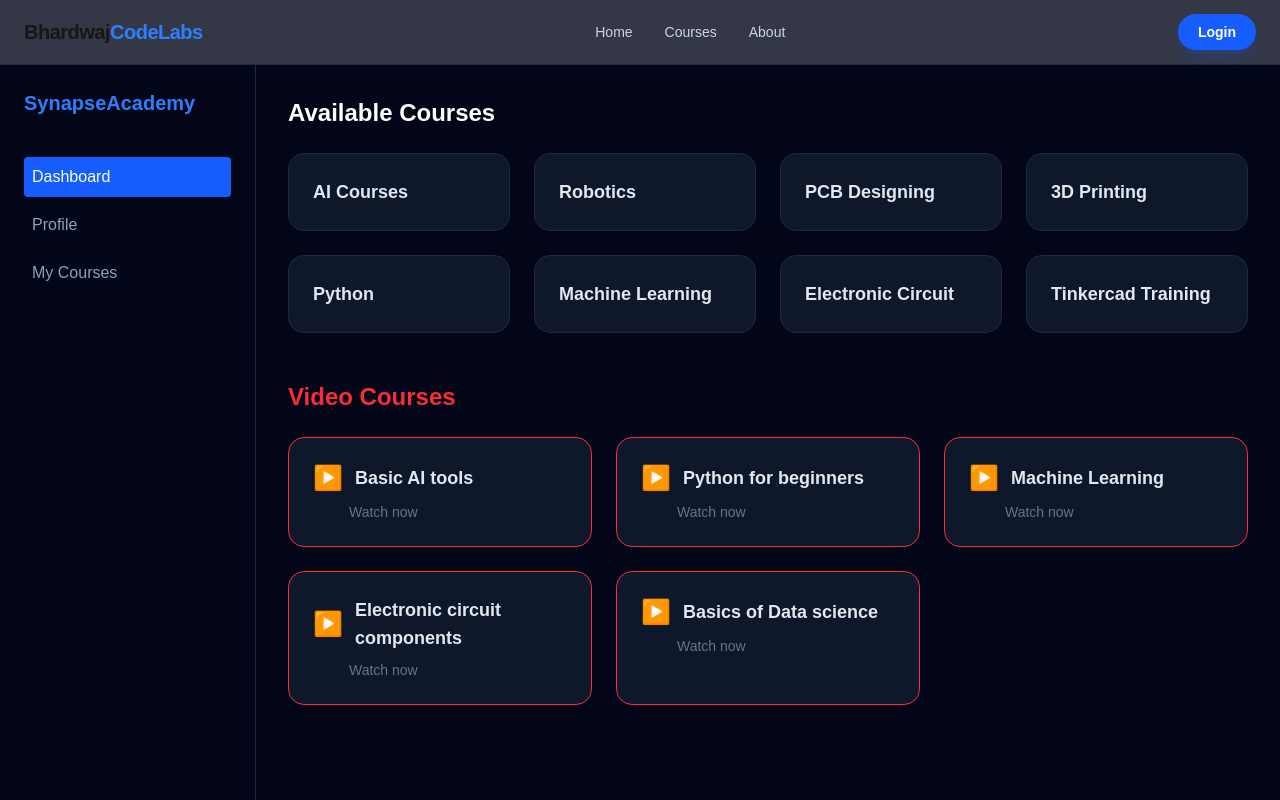
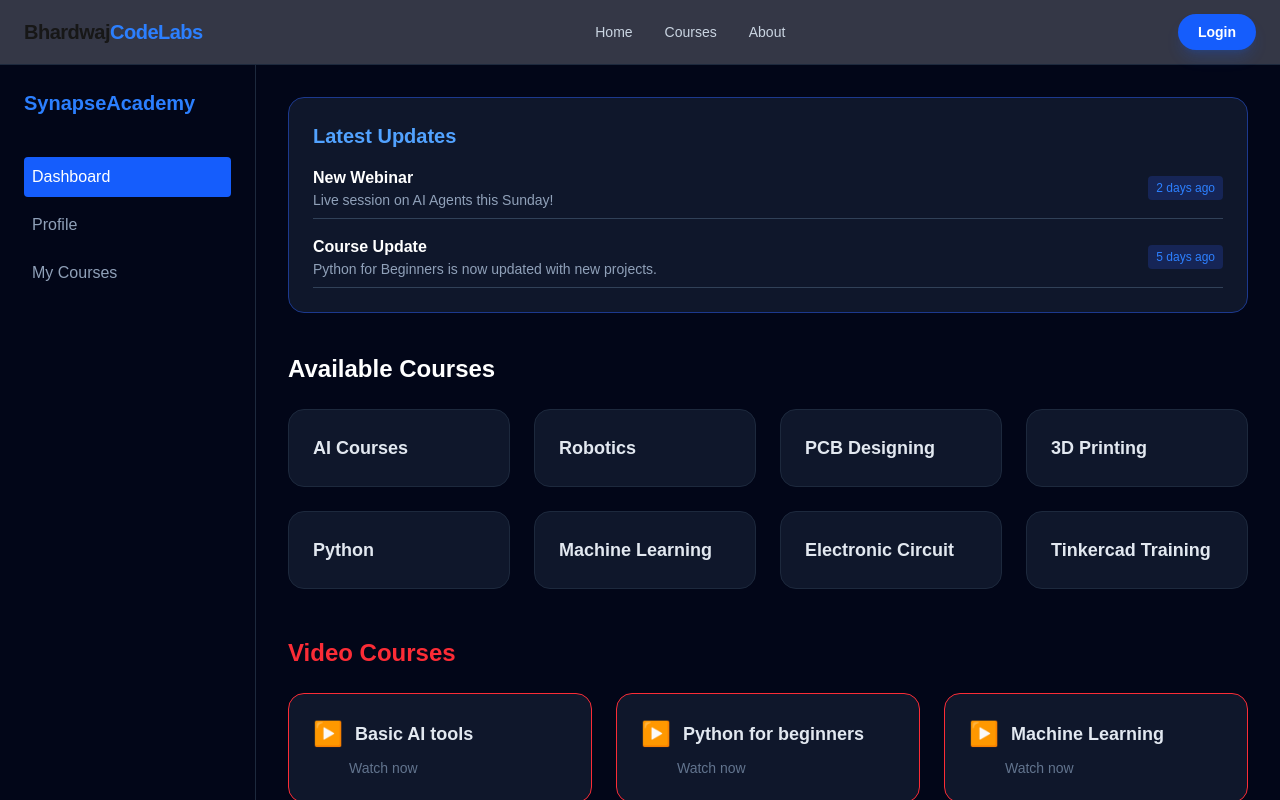
Before and after one commit to Divyanshu9508/edu-website, a Next.js app: page /dashboard in a window 1280 px wide. Shown: the top 800 px of the page. Built offline with nearby package versions, Linux system fonts and the light colour scheme.

Commit message:
dashupdt

```diff
--- a/app/dashboard/page.tsx
+++ b/app/dashboard/page.tsx
@@ -9,7 +9,12 @@ export default function Dashboard() {
   const getLinkClass = (path: string) =>
     `block p-2 rounded transition ${pathname === path ? 'bg-blue-600 text-white' : 'text-slate-400 hover:text-white'}`;
 
-  // Courses list
+  // Data
+  const updates = [
+    { title: "New Webinar", desc: "Live session on AI Agents this Sunday!", date: "2 days ago" },
+    { title: "Course Update", desc: "Python for Beginners is now updated with new projects.", date: "5 days ago" }
+  ];
+
   const courses = ["AI Courses", "Robotics", "PCB Designing", "3D Printing", "Python", "Machine Learning", "Electronic Circuit", "Tinkercad Training"];
   const videoCourses = ["Basic AI tools", "Python for beginners", "Machine Learning", "Electronic circuit components", "Basics of Data science"];
 
@@ -32,6 +37,23 @@ export default function Dashboard() {
 
       {/* Main Content */}
       <main className="flex-1 p-8">
+
+        {/* Latest Updates Section */}
+        <div className="mb-10 bg-slate-900 p-6 rounded-2xl border border-blue-900">
+          <h2 className="text-xl font-bold text-blue-400 mb-4">Latest Updates</h2>
+          <div className="space-y-4">
+            {updates.map((update, index) => (
+              <div key={index} className="flex justify-between items-center border-b border-slate-700 pb-2">
+                <div>
+                  <p className="font-semibold text-white">{update.title}</p>
+                  <p className="text-sm text-slate-400">{update.desc}</p>
+                </div>
+                <span className="text-xs text-blue-500 bg-blue-950 px-2 py-1 rounded">{update.date}</span>
+              </div>
+            ))}
+          </div>
+        </div>
+
         {/* Available Courses */}
         <h1 className="text-2xl font-bold mb-6">Available Courses</h1>
         <div className="grid grid-cols-1 md:grid-cols-2 lg:grid-cols-4 gap-6 mb-12">
```
